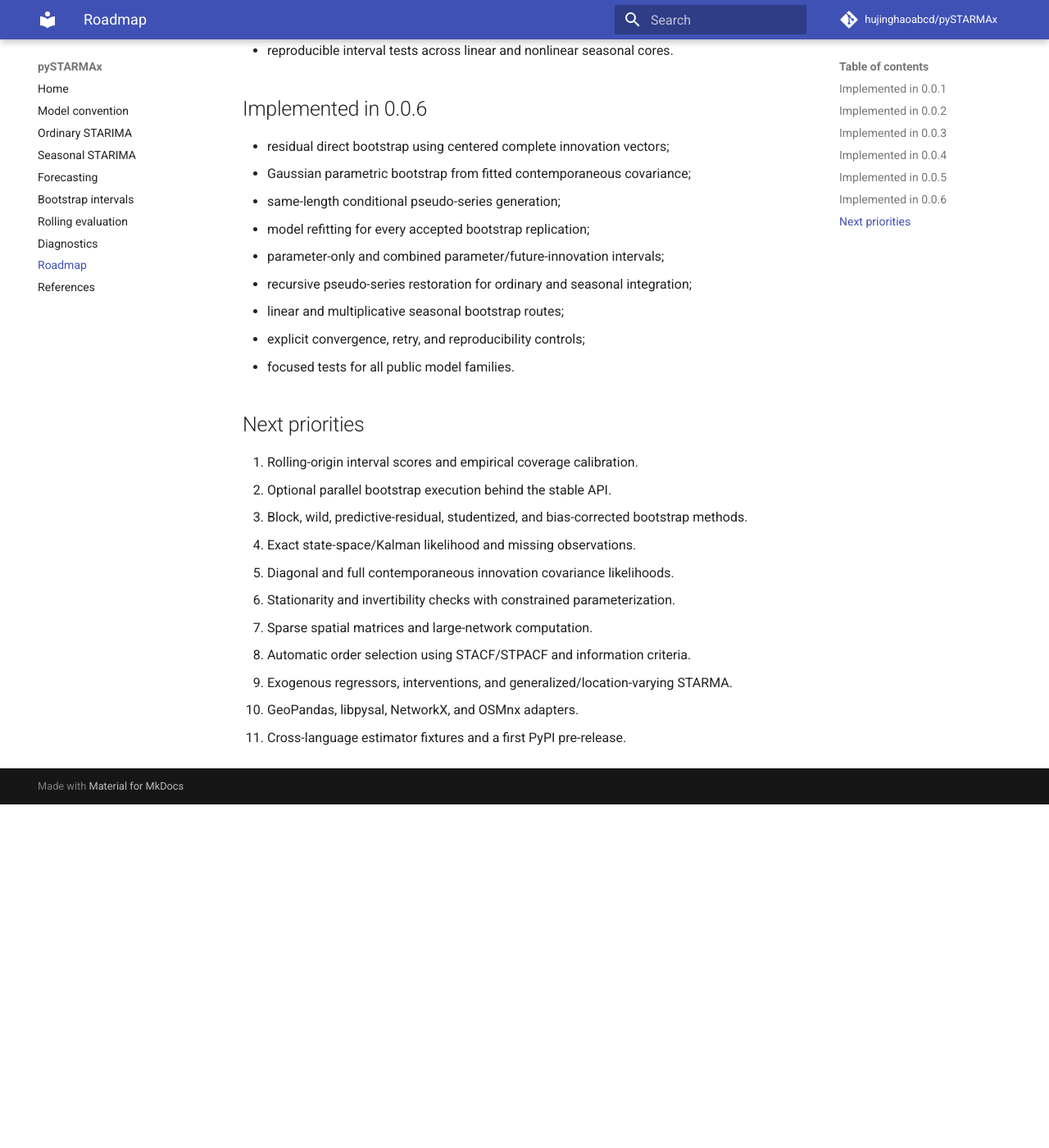
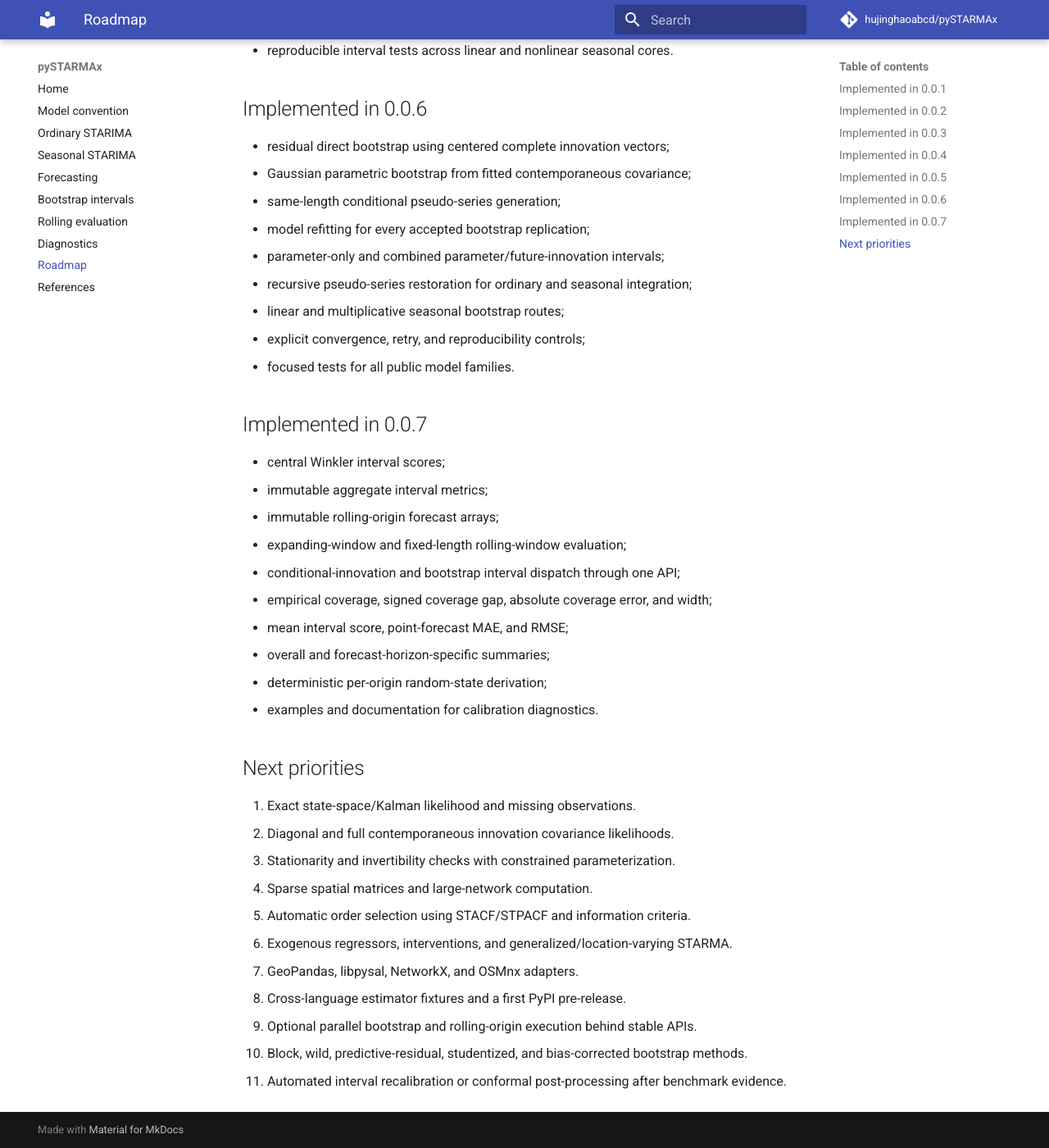
Before and after one commit to hujinghaoabcd/pySTARMAx, an MkDocs documentation site: the page built from docs/roadmap.md, in a window 1280 px wide and 1400 px high, scrolled down 1622 px. Shown: the whole window at 82% size. Built offline with MkDocs 1.6.1 and Material for MkDocs 9.7.7, drawn with Linux system fonts in a browser that asks for light colours; comment, search, counter and statistics services are not loaded; before the commit the page ends 2603 px from its top, so only the background shows below that.

Commit message:
Update roadmap for rolling-origin evaluation

```diff
--- a/docs/roadmap.md
+++ b/docs/roadmap.md
@@ -61,16 +61,29 @@
 - explicit convergence, retry, and reproducibility controls;
 - focused tests for all public model families.
 
+## Implemented in 0.0.7
+
+- central Winkler interval scores;
+- immutable aggregate interval metrics;
+- immutable rolling-origin forecast arrays;
+- expanding-window and fixed-length rolling-window evaluation;
+- conditional-innovation and bootstrap interval dispatch through one API;
+- empirical coverage, signed coverage gap, absolute coverage error, and width;
+- mean interval score, point-forecast MAE, and RMSE;
+- overall and forecast-horizon-specific summaries;
+- deterministic per-origin random-state derivation;
+- examples and documentation for calibration diagnostics.
+
 ## Next priorities
 
-1. Rolling-origin interval scores and empirical coverage calibration.
-2. Optional parallel bootstrap execution behind the stable API.
-3. Block, wild, predictive-residual, studentized, and bias-corrected bootstrap methods.
-4. Exact state-space/Kalman likelihood and missing observations.
-5. Diagonal and full contemporaneous innovation covariance likelihoods.
-6. Stationarity and invertibility checks with constrained parameterization.
-7. Sparse spatial matrices and large-network computation.
-8. Automatic order selection using STACF/STPACF and information criteria.
-9. Exogenous regressors, interventions, and generalized/location-varying STARMA.
-10. GeoPandas, libpysal, NetworkX, and OSMnx adapters.
-11. Cross-language estimator fixtures and a first PyPI pre-release.
+1. Exact state-space/Kalman likelihood and missing observations.
+2. Diagonal and full contemporaneous innovation covariance likelihoods.
+3. Stationarity and invertibility checks with constrained parameterization.
+4. Sparse spatial matrices and large-network computation.
+5. Automatic order selection using STACF/STPACF and information criteria.
+6. Exogenous regressors, interventions, and generalized/location-varying STARMA.
+7. GeoPandas, libpysal, NetworkX, and OSMnx adapters.
+8. Cross-language estimator fixtures and a first PyPI pre-release.
+9. Optional parallel bootstrap and rolling-origin execution behind stable APIs.
+10. Block, wild, predictive-residual, studentized, and bias-corrected bootstrap methods.
+11. Automated interval recalibration or conformal post-processing after benchmark evidence.
```
